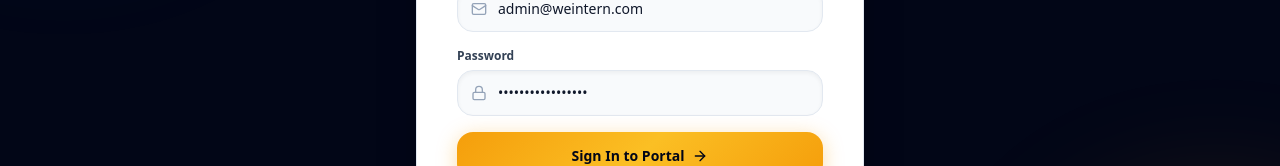
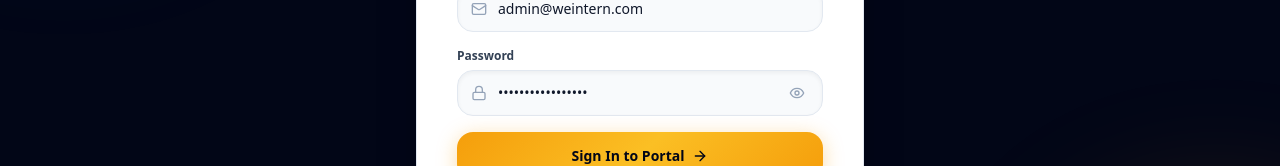
Before and after one commit to weinternpune/ai-face-attendance-system, a React (Vite) app in the folder frontend/: page /login in a window 1280 px wide. Shown: the part 343-509 px from the top of the page. Built offline with nearby package versions, Linux system fonts and the light colour scheme; no server answers.

Commit message:
Feat: Password show/hide toggle on Enrollment & Login, 10 AM-7 PM Shift sync, and PRD UI polish

```diff
--- a/frontend/src/pages/Enrollment.jsx
+++ b/frontend/src/pages/Enrollment.jsx
@@ -19,7 +19,10 @@ import {
   Tag,
   Shield,
   Briefcase,
-  Clock
+  Clock,
+  Eye,
+  EyeOff,
+  Lock
 } from 'lucide-react';
 
 export default function Enrollment() {
@@ -43,6 +46,7 @@ export default function Enrollment() {
   const [consentGiven, setConsentGiven] = useState(false);
   const [loading, setLoading] = useState(false);
   const [error, setError] = useState(null);
+  const [showPassword, setShowPassword] = useState(false);
 
   const departmentOptions = [
     { label: 'AIML', value: 'AIML', desc: 'Artificial Intelligence & Machine Learning' },
@@ -68,7 +72,7 @@ export default function Enrollment() {
   ];
 
   const shiftOptions = [
-    { label: 'General Shift (09:00 - 18:00)', value: 'General Shift', desc: 'Standard 9 AM to 6 PM' },
+    { label: 'General Shift (10:00 - 19:00)', value: 'General Shift', desc: 'Standard 10 AM to 7 PM' },
     { label: 'Morning Shift (07:00 - 16:00)', value: 'Morning Shift', desc: 'Early 7 AM to 4 PM' },
     { label: 'Evening Shift (14:00 - 23:00)', value: 'Evening Shift', desc: 'Afternoon 2 PM to 11 PM' },
   ];
@@ -321,21 +325,36 @@ export default function Enrollment() {
             {/* Password Input for all roles */}
             <div className="sm:col-span-2 bg-slate-950/60 border border-slate-800 rounded-2xl p-4 space-y-2">
               <div className="flex items-center justify-between">
-                <label className="block text-xs font-bold text-slate-300">
+                <label className="block text-xs font-bold text-slate-300 flex items-center gap-1.5">
+                  <Lock className="w-3.5 h-3.5 text-amber-400" />
                   Portal Login Password
                 </label>
                 <span className="text-[11px] text-amber-400 font-medium">
                   {formData.role === 'Admin' || formData.role === 'HR' ? '* Required for Admin/HR' : 'Optional (Default: weintern@123)'}
                 </span>
               </div>
+              <div className="relative flex items-center">
                 <input
-                type="password"
+                  type={showPassword ? 'text' : 'password'}
                   required={formData.role === 'Admin' || formData.role === 'HR'}
                   placeholder={formData.role === 'Admin' || formData.role === 'HR' ? 'Enter strong administrative password' : 'Enter unique password (or leave empty for weintern@123)'}
                   value={formData.password || ''}
                   onChange={(e) => setFormData({ ...formData, password: e.target.value })}
-                className="w-full px-4 py-3 bg-slate-950 border border-slate-700 rounded-xl text-xs sm:text-sm text-white focus:border-amber-400 focus:outline-none shadow-inner"
+                  className="w-full pl-4 pr-12 py-3 bg-slate-950 border border-slate-700 rounded-xl text-xs sm:text-sm text-white focus:border-amber-400 focus:outline-none shadow-inner tracking-wide"
                 />
+                <button
+                  type="button"
+                  onClick={() => setShowPassword(!showPassword)}
+                  className="absolute right-3 p-1.5 text-slate-400 hover:text-amber-400 transition cursor-pointer rounded-lg hover:bg-slate-800/60"
+                  title={showPassword ? 'Hide password' : 'Show password'}
+                >
+                  {showPassword ? (
+                    <EyeOff className="w-4 h-4" />
+                  ) : (
+                    <Eye className="w-4 h-4" />
+                  )}
+                </button>
+              </div>
             </div>
           </div>
 
--- a/frontend/src/pages/Login.jsx
+++ b/frontend/src/pages/Login.jsx
@@ -2,11 +2,12 @@ import React, { useState } from 'react';
 import { useNavigate } from 'react-router-dom';
 import apiClient from '../api/client';
 import weinternLogo from '../assets/weintern-logo.png';
-import { Sparkles, Lock, Mail, AlertCircle, ArrowRight } from 'lucide-react';
+import { Sparkles, Lock, Mail, AlertCircle, ArrowRight, Eye, EyeOff } from 'lucide-react';
 
 export default function Login() {
   const [email, setEmail] = useState('admin@weintern.com');
   const [password, setPassword] = useState('admin@weintern123');
+  const [showPassword, setShowPassword] = useState(false);
   const [error, setError] = useState(null);
   const [loading, setLoading] = useState(false);
   const navigate = useNavigate();
@@ -84,16 +85,28 @@ export default function Login() {
 
           <div>
             <label className="block text-xs font-bold text-slate-700 mb-1.5">Password</label>
-            <div className="relative">
+            <div className="relative flex items-center">
               <Lock className="w-4 h-4 text-slate-400 absolute left-3.5 top-1/2 -translate-y-1/2" />
               <input
-                type="password"
+                type={showPassword ? 'text' : 'password'}
                 required
                 placeholder="••••••••"
                 value={password}
                 onChange={(e) => setPassword(e.target.value)}
-                className="w-full pl-10 pr-4 py-3 bg-slate-50 border border-slate-200 rounded-2xl text-xs sm:text-sm text-slate-900 focus:border-blue-500 focus:outline-none transition shadow-inner"
+                className="w-full pl-10 pr-12 py-3 bg-slate-50 border border-slate-200 rounded-2xl text-xs sm:text-sm text-slate-900 focus:border-blue-500 focus:outline-none transition shadow-inner"
               />
+              <button
+                type="button"
+                onClick={() => setShowPassword(!showPassword)}
+                className="absolute right-3 p-1.5 text-slate-400 hover:text-blue-600 transition cursor-pointer rounded-lg hover:bg-slate-100"
+                title={showPassword ? 'Hide password' : 'Show password'}
+              >
+                {showPassword ? (
+                  <EyeOff className="w-4 h-4" />
+                ) : (
+                  <Eye className="w-4 h-4" />
+                )}
+              </button>
             </div>
           </div>
 
```
Lines whose indentation alone changed are shown as unchanged.
